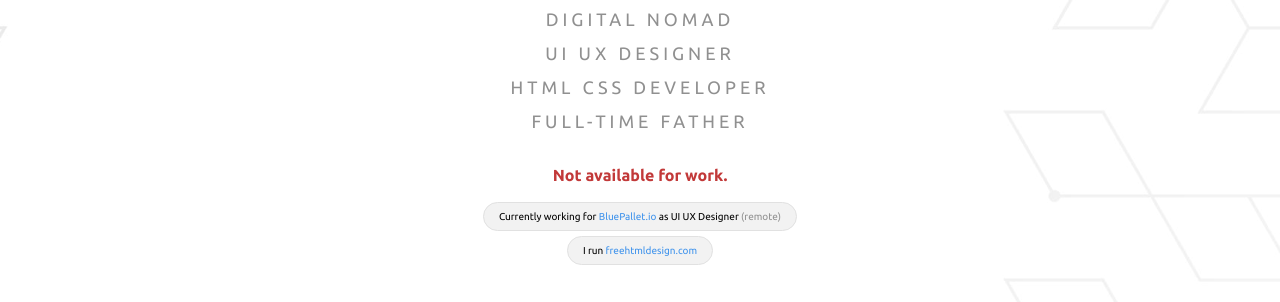
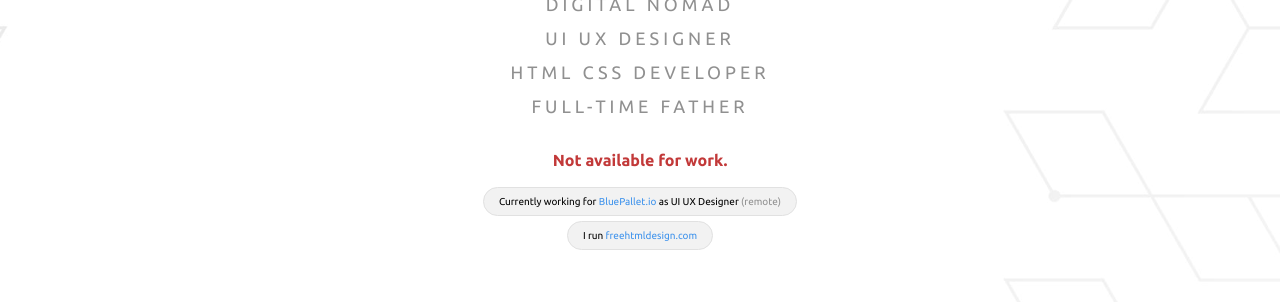
Before and after one commit to ariecupu/ariecupu.github.io, a plain HTML site: page index.html in a window 1280 px wide. Shown: the part 337-639 px from the top of the page. Drawn offline with Linux system fonts and the light colour scheme.

Commit message:
Update style.css

```diff
--- a/style.css
+++ b/style.css
@@ -9,8 +9,7 @@ body {
   width: 100%;
   max-width: 640px;
   margin: 0 auto 0 auto;
-  padding: 30px;
-  padding-top: 30px;
+  padding: 15px;
   padding-bottom: 150px;
   text-align: center;
   min-height: 100%;
```
